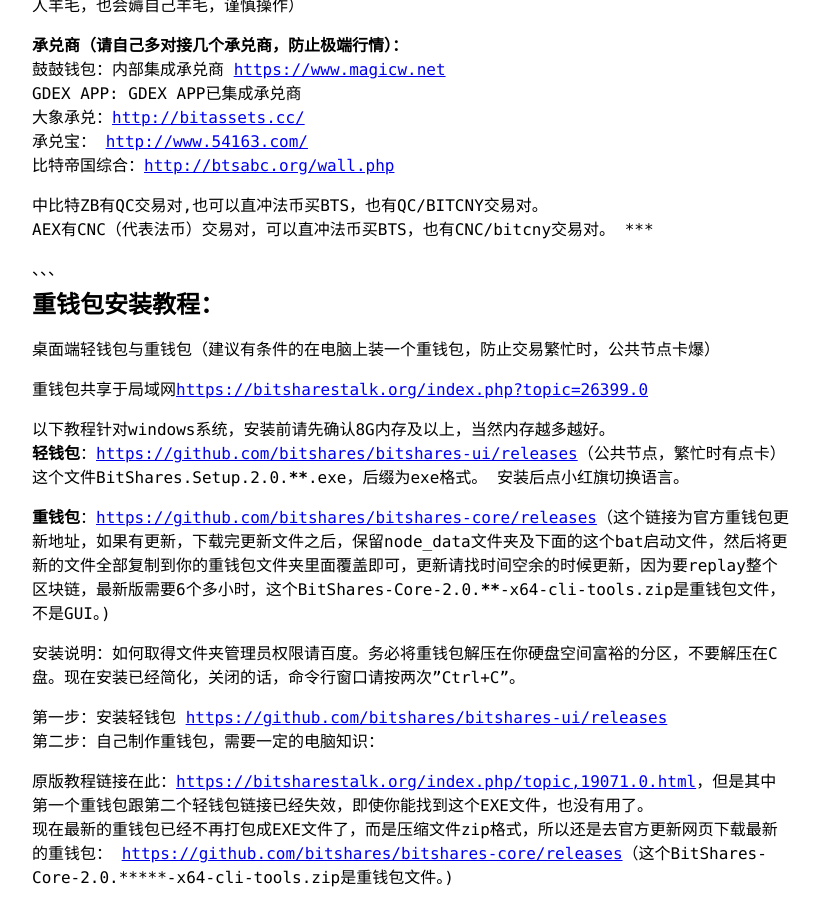
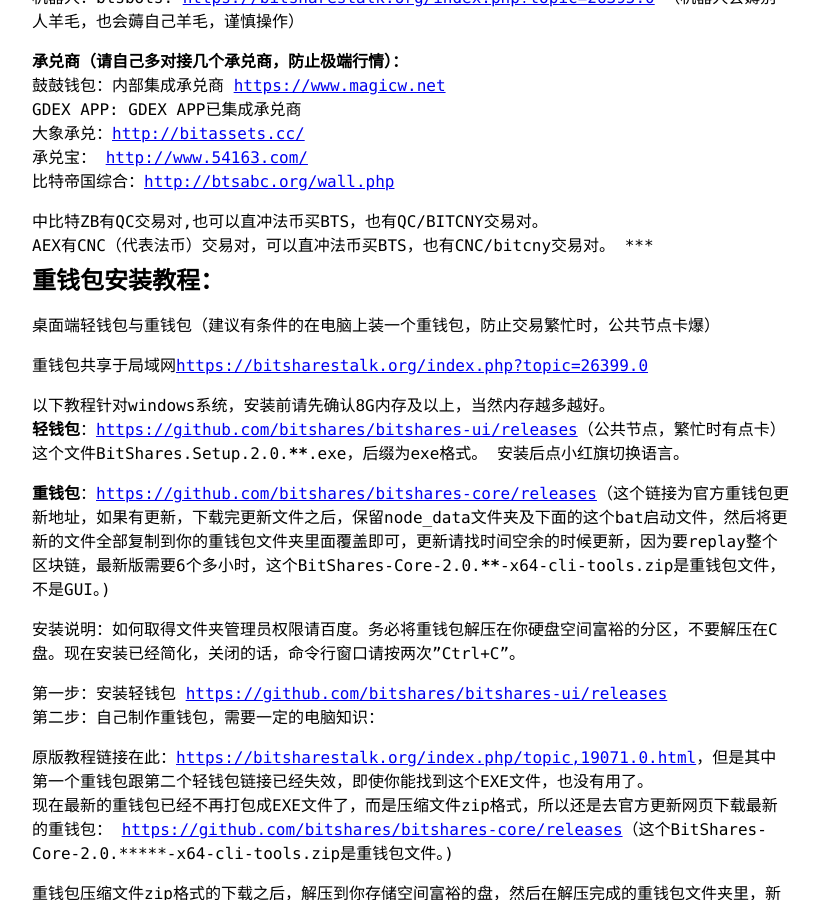
Before and after one commit to shulthz/shulthz.github.io, a Jekyll site: the page built from _posts/2020-08-05-BTS(比特股)新手相关教程-资料-钱包内盘-承兑商-社交等信息汇总.markdown, in a window 1280 px wide and 900 px high, scrolled down 2547 px. Shown: the whole window, without its empty margins (228-1047 px from the left). Built offline with Jekyll 4.4.1, drawn with Linux system fonts in a browser that asks for light colours.

```diff
--- a/_posts/2020-08-05-BTS(比特股)新手相关教程-资料-钱包内盘-承兑商-社交等信息汇总.markdown
+++ b/_posts/2020-08-05-BTS(比特股)新手相关教程-资料-钱包内盘-承兑商-社交等信息汇总.markdown
@@ -10,6 +10,7 @@ tags: []
 # **WARNING!警告！**
 
 比特股是去中心化的，忘了账号密码，没有备份，一切GAME OVER！！！
+
 **警告**: 没事不要乱点别人发给你的提案, 很容易被钓鱼盗取你的帐号!!!
 另：BTS系统交易转账提现是要上块消耗BTS的，请预先充值CNY购买几个BTS，或者转账几个bts到你的账户，防止交易转账因手续费不足无法进行，卖bts的时候也不要全卖个精光，留个1个bts或0.5个bts做手续费。
 
@@ -122,7 +123,6 @@ AEX有CNC（代表法币）交易对，可以直冲法币买BTS，也有CNC/bitc
 ***
 
 
-、、、
 
 # **重钱包安装教程：**
 
@@ -378,7 +378,7 @@ BTS还有一种“桥接”功能：这个功能能让你将一种资产转变
 <https://steemit.com/bitshares/@tsugimoto/user-guide-direct-exchange-servise>
 <https://steemit.com/bitshares/@scythian/dex-market-maker-tutorial-bits-and-btsbots>
 
-**11.杂项
+*11.杂项
 
 抵押操作本身就是在加杠杆，请务必清楚里面的收益与风险。！！！
 Settlement price= Feed Price: 清算价格=喂价，由见证人读取外盘数据提供给内盘的资产价格
```
